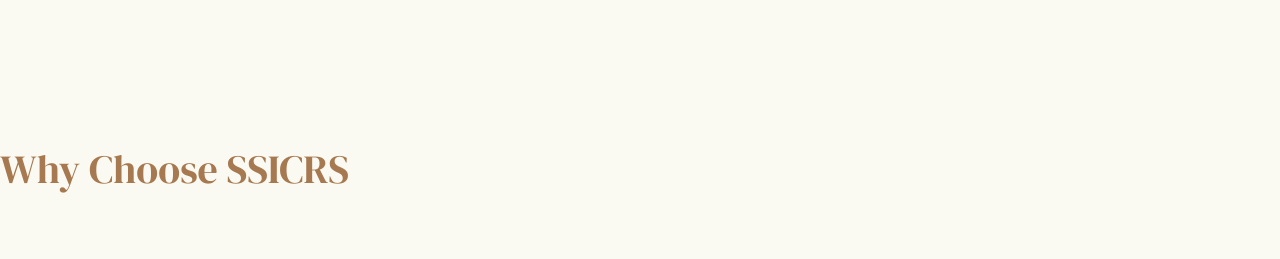
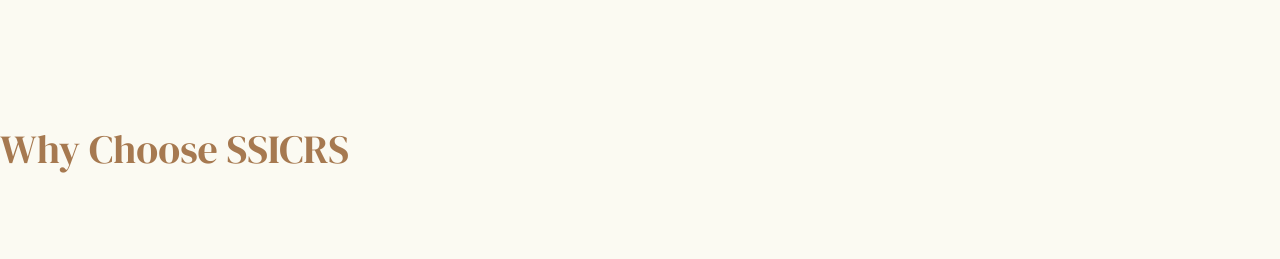
Before and after one commit to puneetshukla041/ssicrs, a Next.js app: page /AboutUs in a window 1280 px wide. Shown: the part 2220-2479 px from the top of the page. Built offline with nearby package versions, Linux system fonts and the light colour scheme.

Commit message:
Update section4.tsx

```diff
--- a/components/aboutpage/section4.tsx
+++ b/components/aboutpage/section4.tsx
@@ -66,7 +66,6 @@
       <div ref={wrapperRef} className="relative" style={{ height: `${WRAPPER_HEIGHT_VH}vh` }}>
 
         {/* Scroll-controlled Image Section */}
-        {/* MODIFICATION: Increased top padding from pt-[20vh] to pt-[30vh] to push the content down more. */}
         <div className="sticky top-0 h-screen flex flex-col justify-start items-center pt-[20vh]">
           {/* Heading aligned to left of image container */}
           <h1
@@ -77,11 +76,11 @@
               color: "#A67950",
               whiteSpace: "pre-line",
               fontSize: "40px",
-      lineHeight: "200%", // 60px
+              lineHeight: "100%", // 60px
               width: "100%",
               maxWidth: "1380px",
               paddingLeft: "0px", // align with container padding
-      marginBottom: "74px",
+              marginBottom: "104px",
               textAlign: "left",
             }}
           >
@@ -105,14 +104,20 @@
                   className="absolute object-cover transition-opacity duration-700 ease-in-out"
                   style={{
                     opacity: currentIndex === idx ? 1 : 0,
-            transform: currentIndex === idx ? "scale(1)" : "scale(1.02)",
+                    // MODIFICATION: Removed the transform property to disable zooming
+                    // transform: currentIndex === idx ? "scale(1)" : "scale(1.02)",
                   }}
                   sizes="(max-width: 1536px) 100vw, 1380px"
                   priority
                 />
               ))}
 
-
+            {/* Note: The image counter element was removed in the previous prompt.
+                If you want it back, you'll need to add it here.
+            <div className="absolute bottom-4 right-6 text-white text-lg font-bold p-2 bg-black/40 rounded-lg z-20">
+              Image {currentIndex + 1} of {SCROLL_DURATION_STEPS}
+            </div>
+            */}
           </div>
         </div>
 
```
Lines whose indentation alone changed are shown as unchanged.
